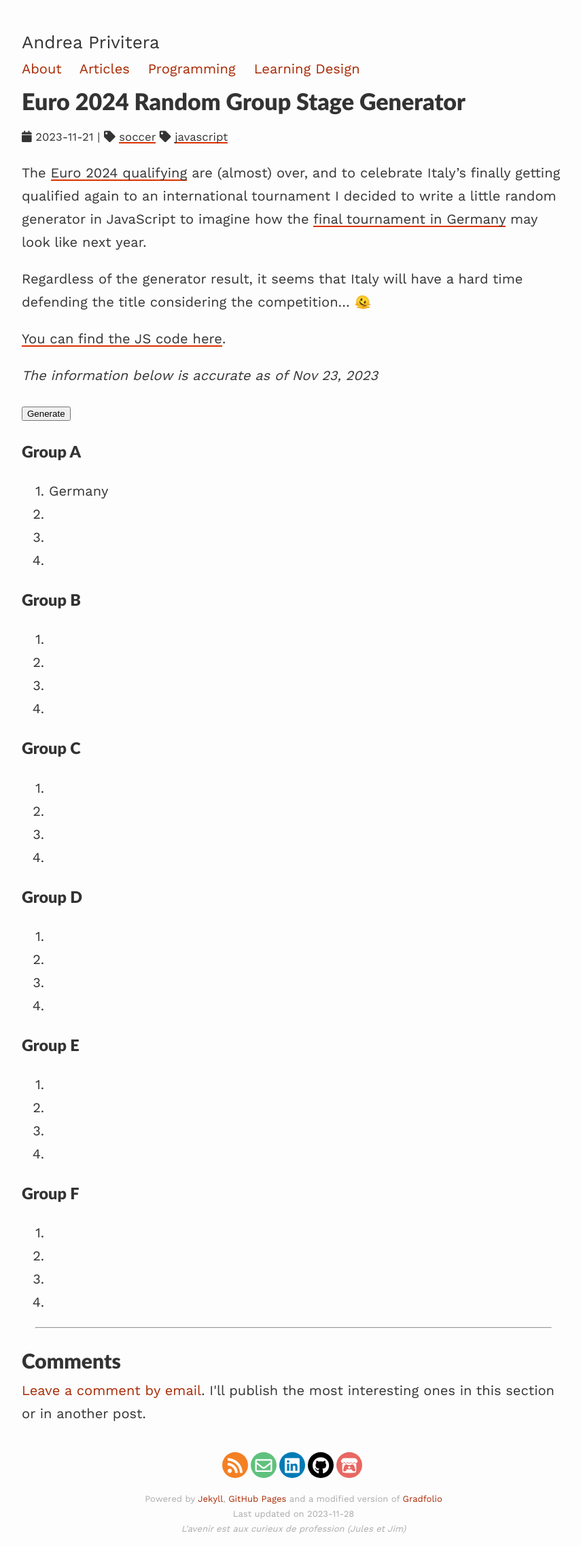
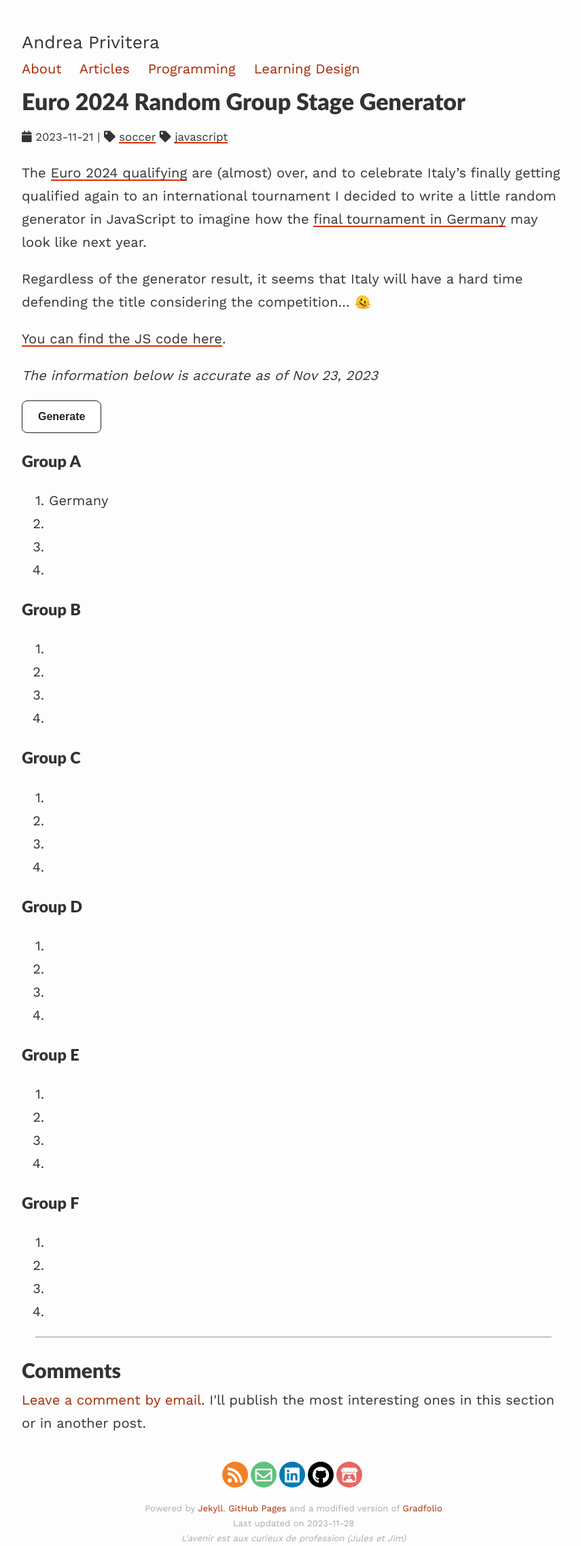
Before and after one commit to anprivitera/anprivitera.github.io, a Jekyll site: the page built from _posts/2023-11-21-euro-2024-random-group-stage-generator.md, in a window 1280 px wide. Shown: the whole page at 68% size, without its empty margins (208-1063 px from the left). Built offline with Jekyll 4.4.1, drawn with Linux system fonts in a browser that asks for light colours; nearby versions of some CDN libraries; comment, search, counter and statistics services are not loaded.

Commit message:
updated button class

```diff
--- a/_posts/2023-11-21-euro-2024-random-group-stage-generator.md
+++ b/_posts/2023-11-21-euro-2024-random-group-stage-generator.md
@@ -16,7 +16,7 @@ Regardless of the generator result, it seems that Italy will have a hard time de
 
 *The information below is accurate as of Nov 23, 2023*
 
-<button id="generate">Generate</button>
+<button class="simplebutton" id="generate">Generate</button>
 
 <h3>Group A</h3>
 <ol>
```
